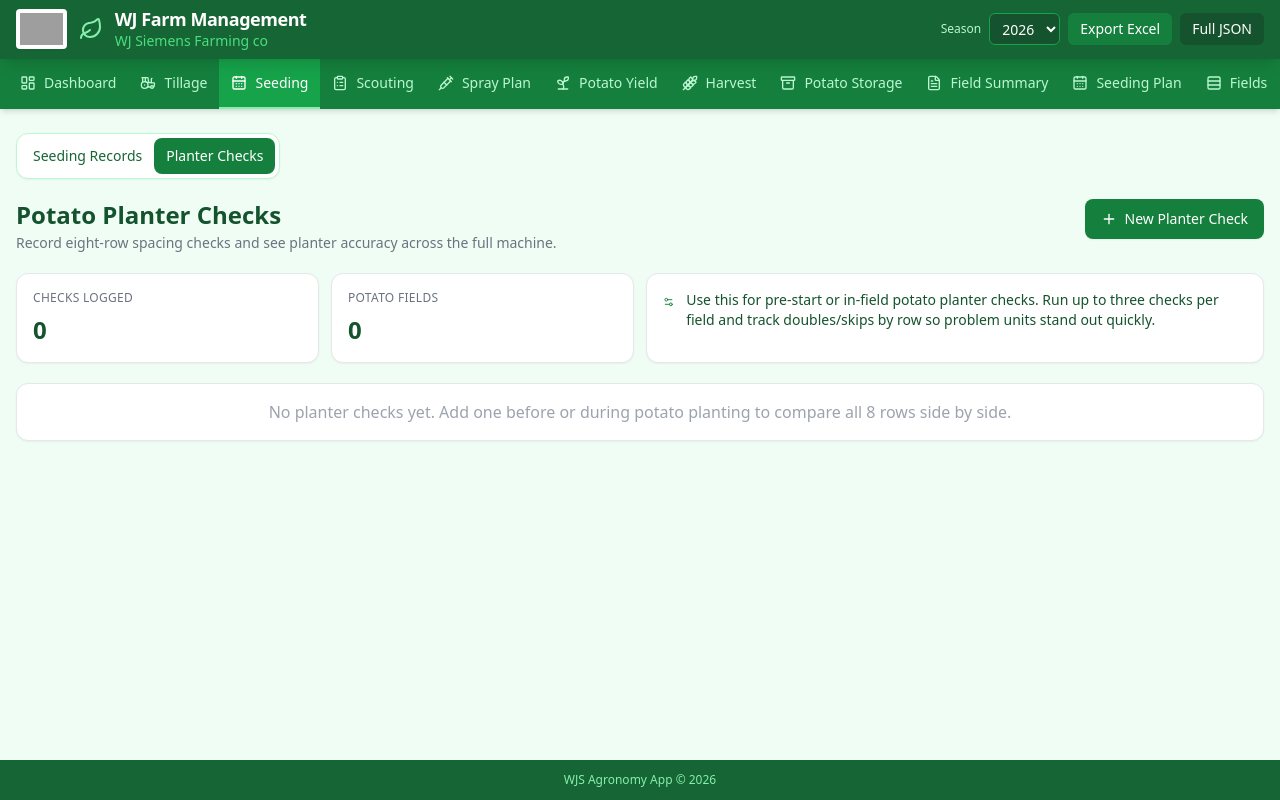
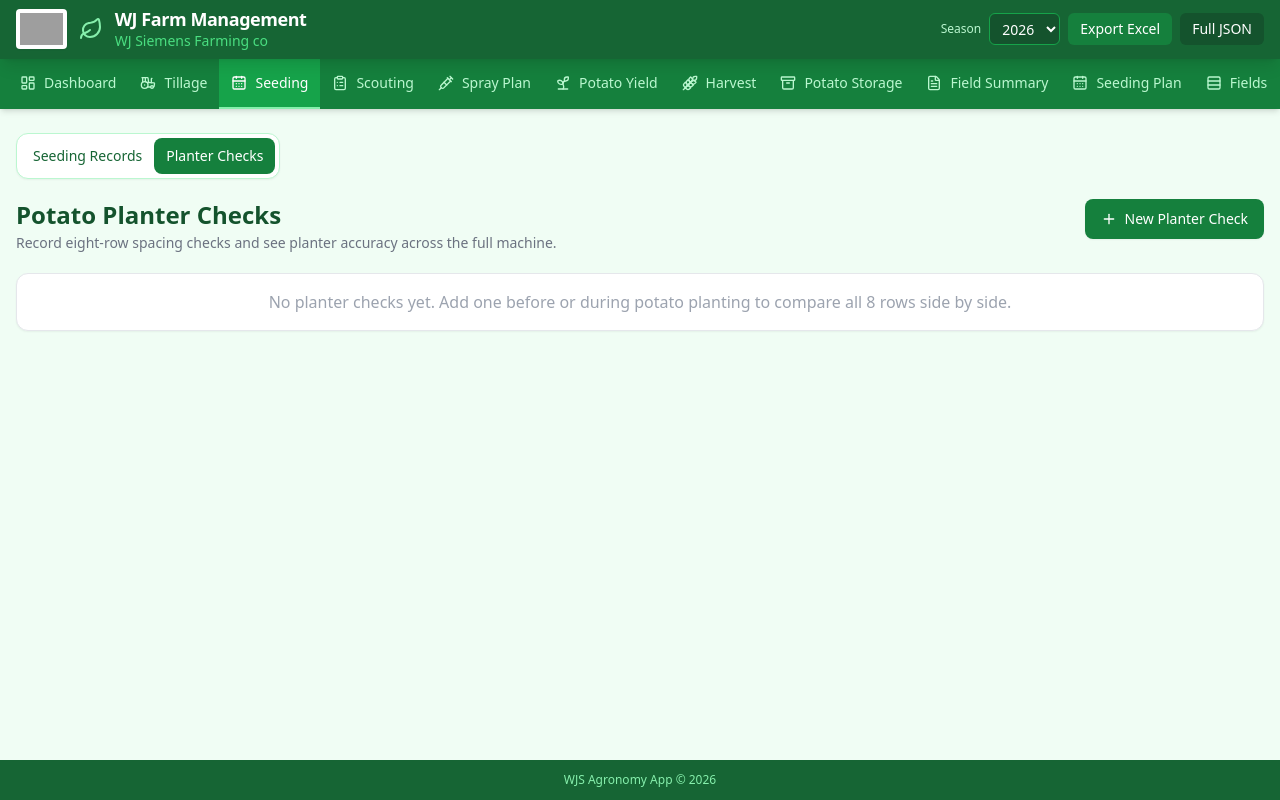
Before and after one commit to Trav3019/WJS-Agronomy-App, a React (Vite) app: page /seeding/planter-checks in a window 1280 px wide. Built offline with nearby package versions, Linux system fonts and the light colour scheme; grey boxes are pictures that could not be loaded.

Commit message:
Update PlanterChecks.tsx

```diff
--- a/src/pages/PlanterChecks.tsx
+++ b/src/pages/PlanterChecks.tsx
@@ -7,7 +7,6 @@ import {
   AlertCircle,
   CheckCircle2,
   Ruler,
-  Settings2,
   X,
 } from 'lucide-react';
 import type { AppData, Field, PlanterCheck, PlanterCheckPass, PlanterCheckRow } from '../types';
@@ -277,25 +276,6 @@ export default function PlanterChecks({ data, updateData }: Props) {
         <button onClick={openNew} className="btn-primary">
           <Plus className="h-4 w-4" /> New Planter Check
         </button>
-      </div>
-
-      <div className="grid gap-3 md:grid-cols-4">
-        <div className="card">
-          <div className="text-xs uppercase tracking-wide text-gray-500">Checks Logged</div>
-          <div className="mt-2 text-2xl font-bold text-green-900">{filteredChecks.length}</div>
-        </div>
-        <div className="card">
-          <div className="text-xs uppercase tracking-wide text-gray-500">Potato Fields</div>
-          <div className="mt-2 text-2xl font-bold text-green-900">{potatoFields.length}</div>
-        </div>
-        <div className="card md:col-span-2 border border-green-100 bg-green-50/70">
-          <div className="flex items-start gap-3">
-            <Settings2 className="h-5 w-5 text-green-700 mt-0.5" />
-            <div className="text-sm text-green-900">
-              Use this for pre-start or in-field potato planter checks. Run up to three checks per field and track doubles/skips by row so problem units stand out quickly.
-            </div>
-          </div>
-        </div>
       </div>
 
       {filteredChecks.length === 0 ? (
```
